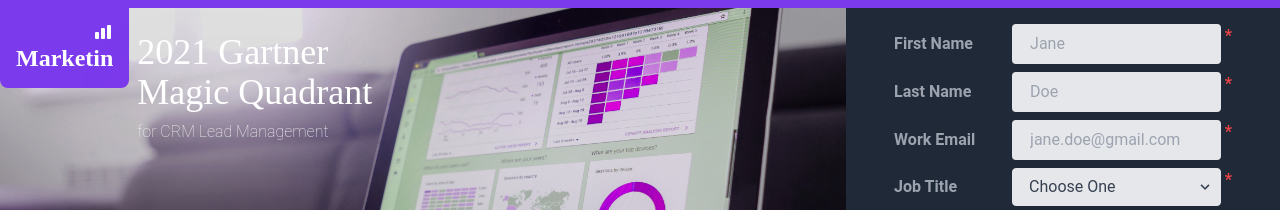
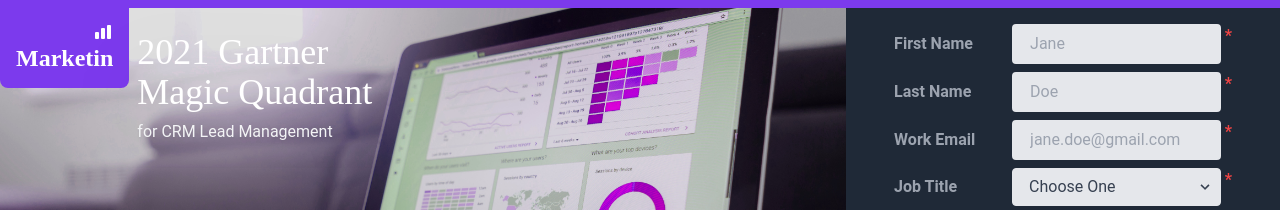
Before and after one commit to mohdenny/marketin, a React (Create React App) app: page / in a window 1280 px wide. Shown: the top 210 px of the page. Built offline with nearby package versions, Linux system fonts and the light colour scheme.

Commit message:
set font sub heading

```diff
--- a/src/components/layout/Landing.js
+++ b/src/components/layout/Landing.js
@@ -24,7 +24,7 @@ const Landing = () => {
                         <div className="py-6 h-auto w-full">
                             <div className="flex flex-col sm:justify-start sm:items-start justify-center drop-shadow-2xl items-center w-full h-full space-y-2">
                                 <p className="text-white font-readex-pro text-4xl sm:text-left filter drop-shadow-3xl text-center">2021 Gartner<br/>Magic Quadrant</p>
-                                <p className="text-gray-100 font-thin filter drop-shadow-sm">for CRM Lead Management</p>
+                                <p className="text-gray-100 filter drop-shadow-sm">for CRM Lead Management</p>
                             </div>
                         </div>
                     </div>
```
